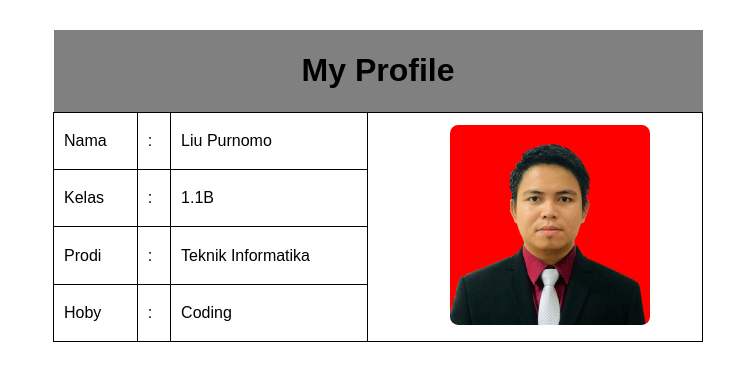
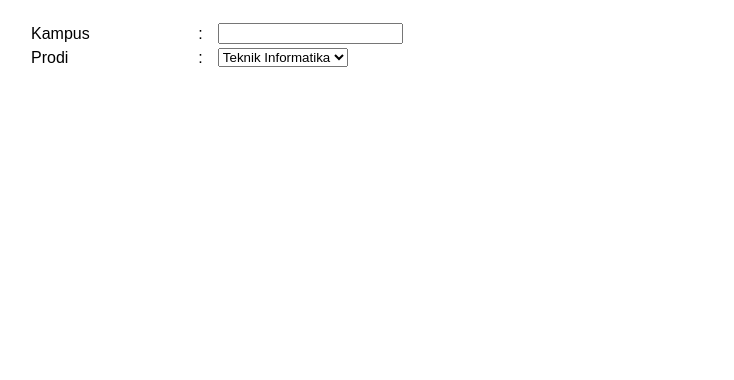
Before and after one commit to liupurnomo/uts-2010013, a plain HTML site: page index.html in a window 1280 px wide. Shown: the whole page, without its empty margins (262-996 px from the left). Drawn offline with Linux system fonts and the light colour scheme.

Commit message:
Form
Mengubah tampilan profile jadi form

```diff
--- a/index.html
+++ b/index.html
@@ -8,50 +8,29 @@
         body, p, h, i {
             font-family: Arial, Helvetica, sans-serif;
         }
-
-        body {
+        body{
             max-width: 700px;
-            margin: auto;
+            margin: 20px auto;
         }
-
         table {
-            width: 650px;
-            border-collapse: collapse;
-            margin: 30px auto;
-        }
-        td {
-            border: 1px solid black;
-            padding: 10px;
+            width: 100%;
         }
     </style>
 </head>
 <body>
     <table>
         <tr>
-            <th colspan="4" bgcolor="gray" ><h1>My Profile</h1></th>
-        </tr>
-        <tr>
-            <td>Nama</td>
+            <td>Kampus</td>
             <td>:</td>
-            <td>Liu Purnomo</td>
-            <td rowspan="4" align="center"><img src="pasfoto.jpg" alt="" width="200px" style="border-radius: 5%;border-color:white;margin-left:30px" border="2px" ></td>
-        </tr>
-        <tr>
-            <td>Kelas</td>
-            <td>:</td>
-            <td>1.1B</td>
+            <td><input type="text" width="40"></td>
         </tr>
         <tr>
             <td>Prodi</td>
             <td>:</td>
-            <td>Teknik Informatika</td>
+            <td><select name="subject" id="subject">
+                <option value="" selected="selected">Teknik Informatika</option>
+              </select></td>
         </tr>
-        <tr>
-            <td>Hoby</td>
-            <td>:</td>
-            <td>Coding</td>
-        </tr>
-
     </table>
 </body>
 </html>
```
